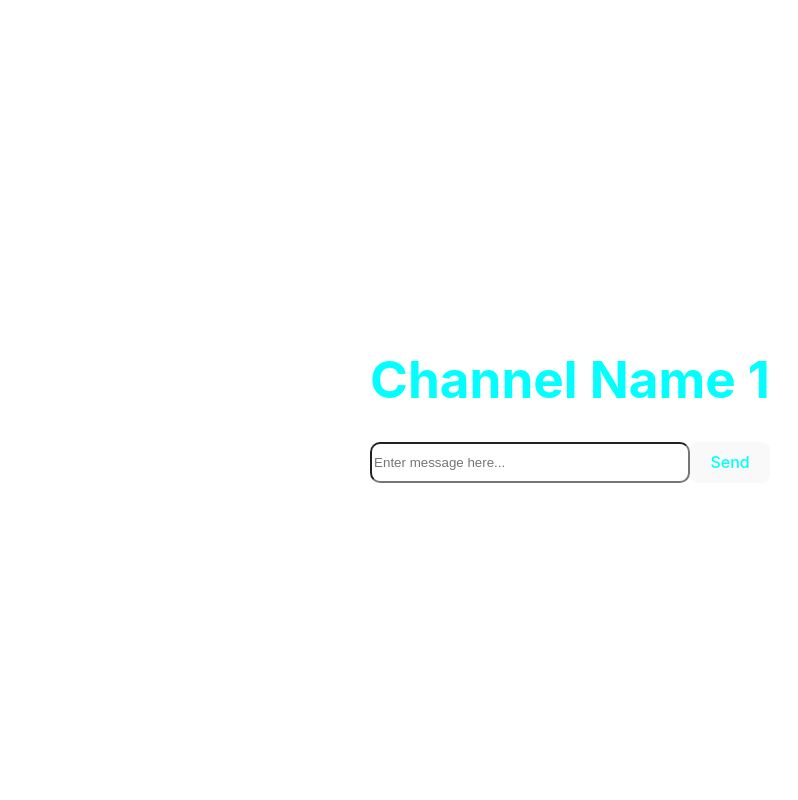
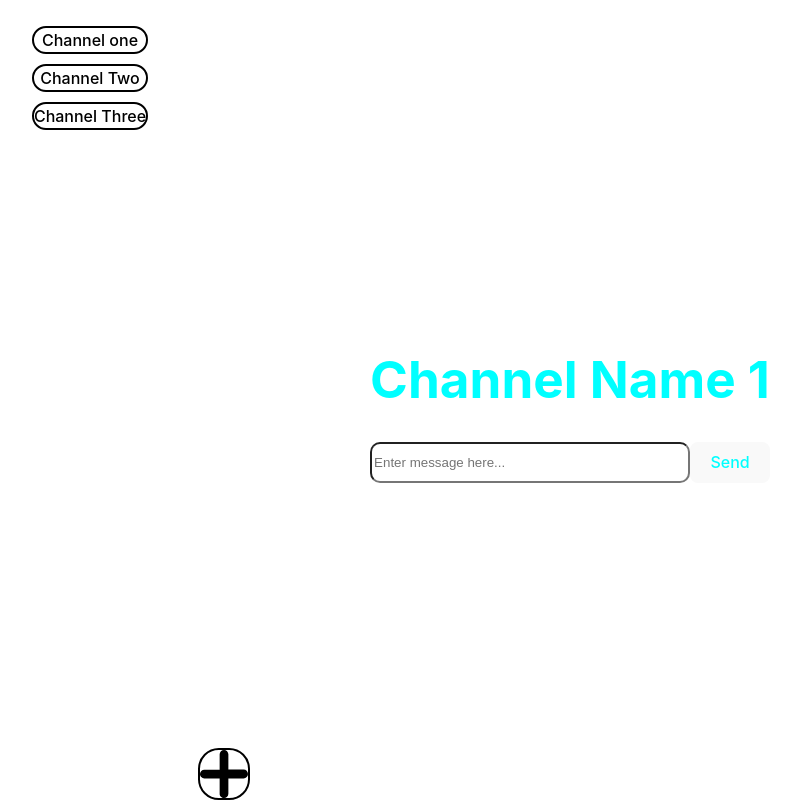
Before and after one commit to Gome510/keeping-tabs, a React (Vite) app: page / in a window 1280 px wide. Shown: the whole page, without its empty margins (70-868 px from the left). Built offline with nearby package versions, Linux system fonts and the light colour scheme; the HTML template or start-up script is replaced by a standard one.

Commit message:
merge from main and render Sidebar component in App.js

```diff
--- a/src/App.jsx
+++ b/src/App.jsx
@@ -1,11 +1,11 @@
-// import { useState } from 'react';
-
 import './App.css';
 import MainContent from './components/MainContent/MainContent';
+import Sidebar from './components/Sidebar/Sidebar';
 
 function App() {
   return (
     <>
+    <Sidebar />
       <MainContent />
     </>
   );
--- a/src/components/sidebar/Sidebar.jsx
+++ b/src/components/Sidebar/Sidebar.jsx
@@ -1,5 +1,5 @@
 import React from "react";
-import "./sidebar.css";
+import "./Sidebar.css";
 import { Link } from "react-router-dom";
 
 function Sidebar() {
```
Also changed, not shown: src/components/Sidebar/Sidebar.css (renamed from src/components/sidebar/sidebar.css).
